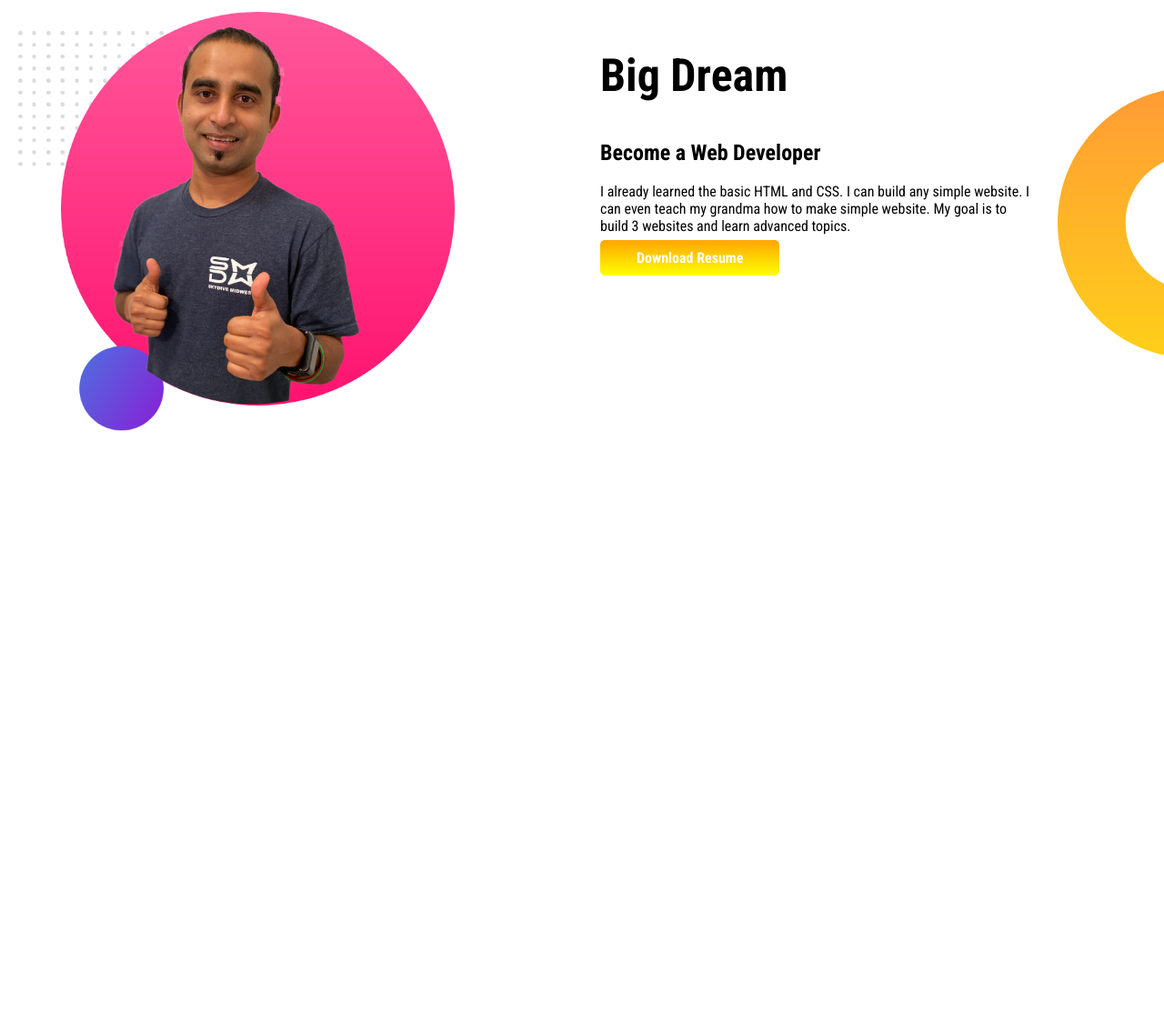
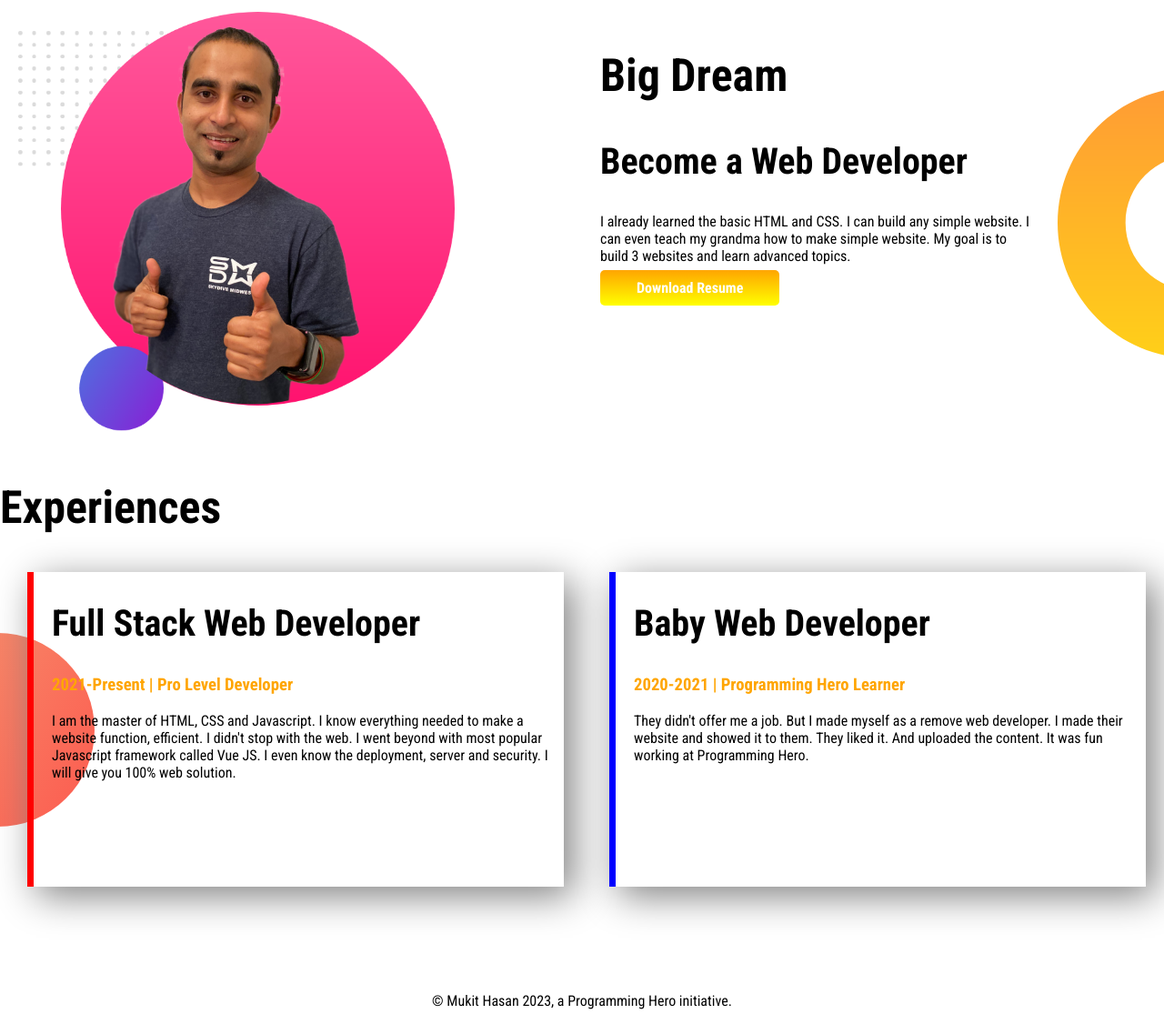
Before and after one commit to MdMukitHasan/developer-portfolio, a plain HTML site: page index.html in a window 1280 px wide. Shown: the part 648-1774 px from the top of the page at 91% size. Before the commit the page ends 1136 px from the top, so only its background shows below. Drawn offline with Linux system fonts and the light colour scheme; a web font is replaced by a local one.

Commit message:
experience-footer add

```diff
--- a/index.html
+++ b/index.html
@@ -15,7 +15,7 @@
 </head>
 
 <body>
-    <section class="top-banner">
+    <section class="top-banner flexible">
         <div class="half-width">
             <h1>Welcome To</h1>
             <h1><span class="orenge">MUKIT HASAN</span> WORLD!</h1>
@@ -33,7 +33,7 @@
         </div>
     </section>
 
-    <section class="dream-bg">
+    <section class="dream-bg flexible">
         <div class="half-width">
             <img src="images/jhankar2.png" alt="">
         </div>
@@ -47,6 +47,31 @@
         </div>
 
     </section>
+
+    <section class="experiences-area">
+        <h1>Experiences</h1>
+        <div class="flexible">
+            <div id="full-stack-web-developer" class="experiencs-item">
+                <h2>Full Stack Web Developer</h2>
+                <h3 class="orenge">2021-Present | Pro Level Developer</h3>
+                <p>I am the master of HTML, CSS and Javascript. I know everything needed to make a website function,
+                    efficient. I didn't stop with the web. I went beyond with most popular Javascript framework called
+                    Vue
+                    JS. I even know the deployment, server and security. I will give you 100% web solution.</p>
+            </div>
+            <div id="baby-web-developer" class="experiencs-item">
+                <h2>Baby Web Developer</h2>
+                <h3 class="orenge">2020-2021 | Programming Hero Learner</h3>
+                <p>They didn't offer me a job. But I made myself as a remove web developer. I made their website and
+                    showed
+                    it to them. They liked it. And uploaded the content. It was fun working at Programming Hero.</p>
+            </div>
+        </div>
+
+    </section>
 </body>
+<footer>
+    <p>© Mukit Hasan 2023, a Programming Hero initiative.</p>
+</footer>
 
 </html>
--- a/style.css
+++ b/style.css
@@ -9,11 +9,15 @@ h1 {
     font-size: 50px;
 }
 
+h2 {
+    font-size: 40px;
+}
+
 .orenge {
     color: orange;
 }
 
-section {
+.flexible {
     display: flex;
 
 }
@@ -57,3 +61,31 @@ section {
 .half-width p {
     max-width: 80%;
 }
+
+.experiences-area {
+    background-image: url(images/exp-bg.png);
+    background-repeat: no-repeat;
+    background-position: left;
+}
+
+.experiencs-item {
+    box-shadow: 10px 10px 40px gray;
+    margin-left: 30px;
+    margin-right: 20px;
+    width: 50%;
+    padding-left: 20px;
+    padding-bottom: 100px;
+    margin-bottom: 100px;
+}
+
+#full-stack-web-developer {
+    border-left: 7px solid red;
+}
+
+#baby-web-developer {
+    border-left: 7px solid blue;
+}
+
+footer p {
+    text-align: center;
+}
```
